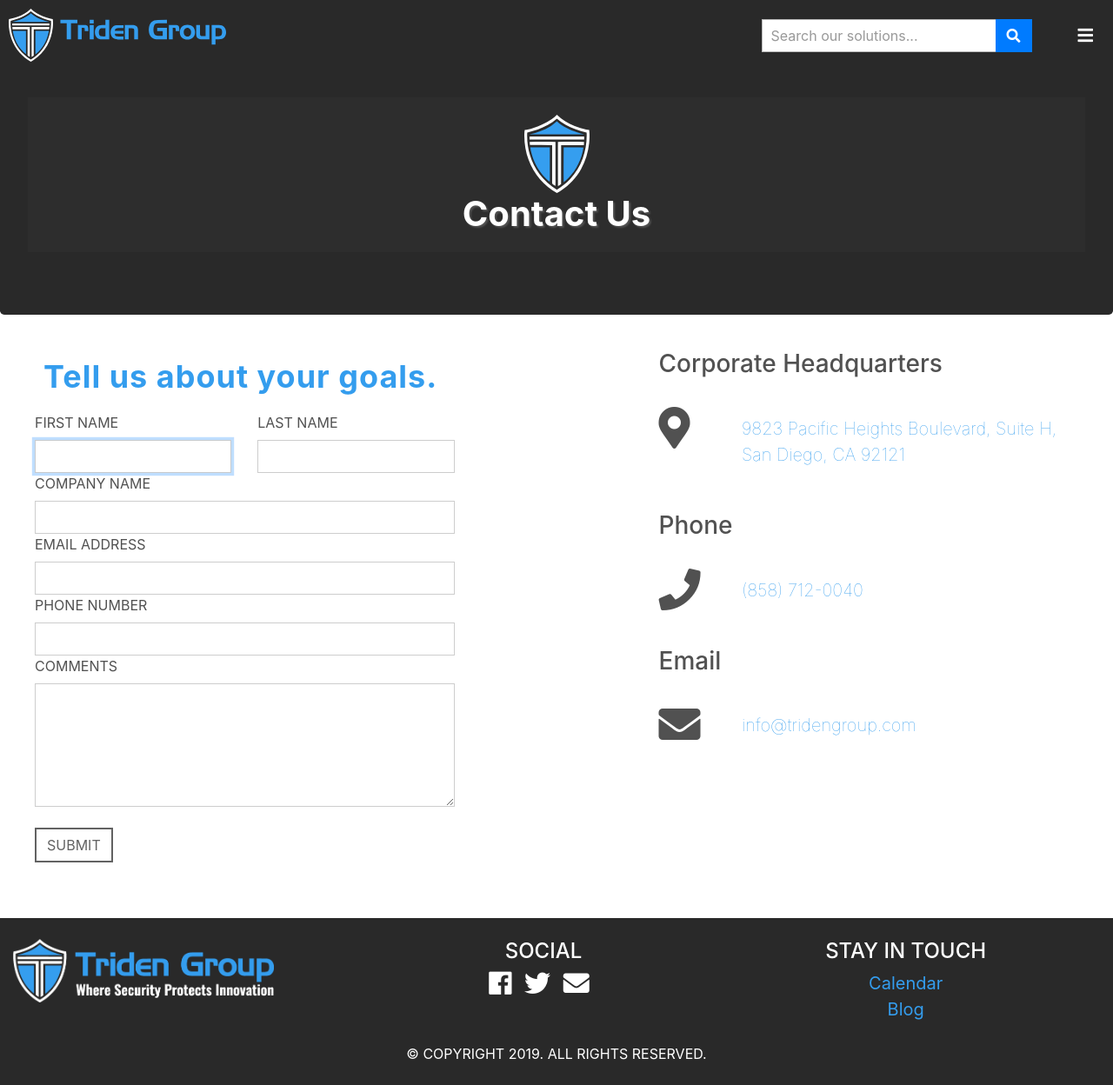
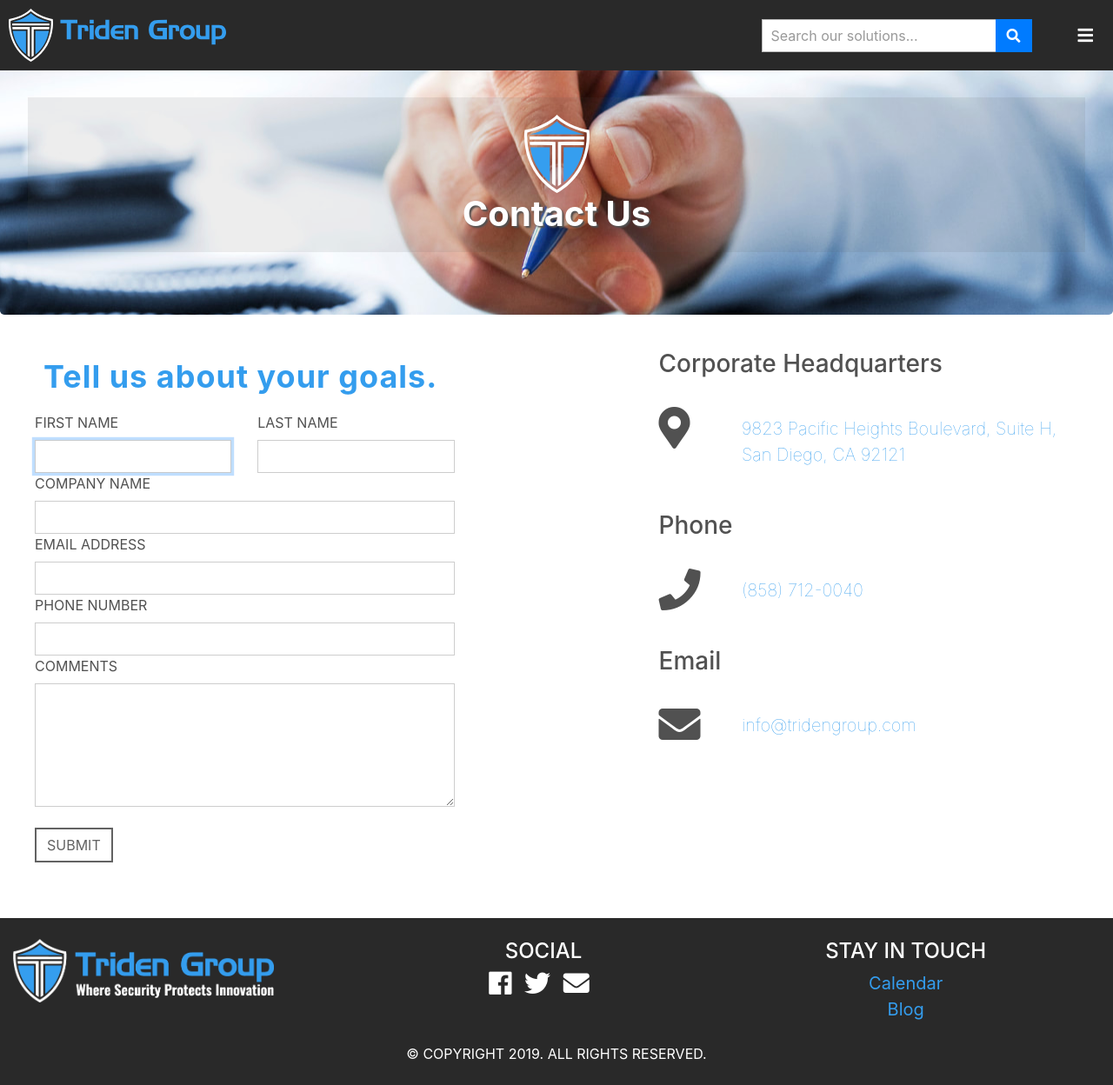
Before and after one commit to justingolden21/triden-ideas, a Jekyll site: the page built from contact.html, in a window 1280 px wide and 1248 px high. Shown: the whole window at 87% size. Built offline with Jekyll 4.4.1, drawn with Linux system fonts in a browser that asks for light colours.

Commit message:
add pen image to background of contact.html, edit todo

```diff
--- a/TODO.txt
+++ b/TODO.txt
@@ -13,6 +13,8 @@
 search bar working
 
 get correct images, rights to fontawesome or use material icons
+
+remove unused images
 
 --------------------------
 describe each of 4 from pg5 of slide from services in hamburger menu to new page
--- a/_includes/head.html
+++ b/_includes/head.html
@@ -1,3 +1,7 @@
+
+<!-- Website designed by Justin Golden
+	 https://github.com/justingolden21/ -->
+
 <head>
 
   <title>
--- /dev/null
+++ b/assets/css/contact-styles.css
@@ -0,0 +1,3 @@
+.jumbotron {
+	background: #292929 url('../images/stock/services-pen.jpg') no-repeat fixed center;
+}
--- a/contact.html
+++ b/contact.html
@@ -5,6 +5,7 @@
 permalink: /contact/
 ---
 
+<link rel="stylesheet" href="{{ site.baseurl }}/assets/css/contact-styles.css">
 <link rel="stylesheet" href="{{ site.baseurl }}/assets/css/input-styles.css">
 <link rel="stylesheet" href="{{ site.baseurl }}/assets/css/icon-animations.css">
 <script src="{{ site.baseurl }}/assets/js/address-links.js"></script>
```
Also changed, not shown: _layouts/default-layout.html (+4 -4 lines).
